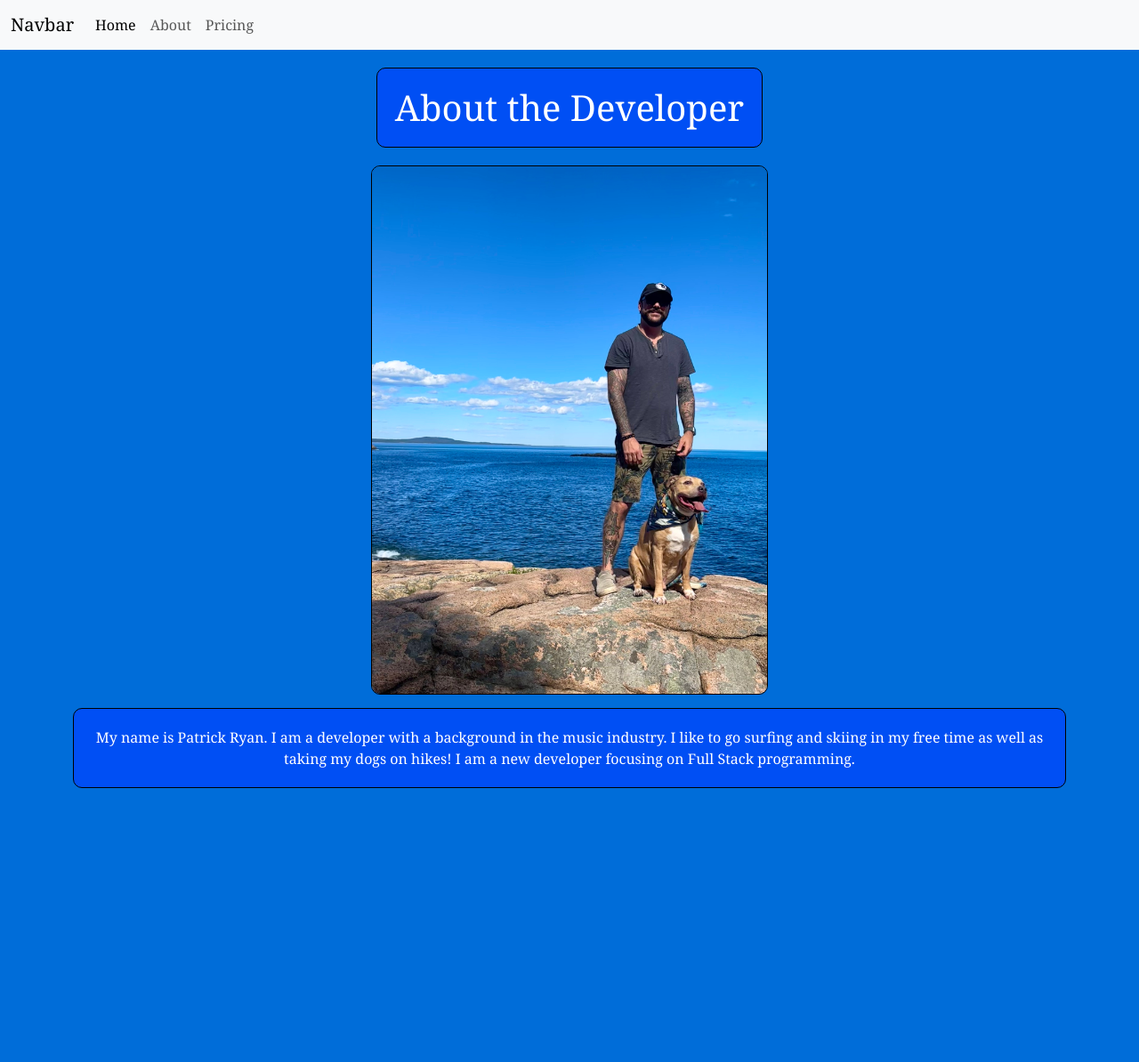
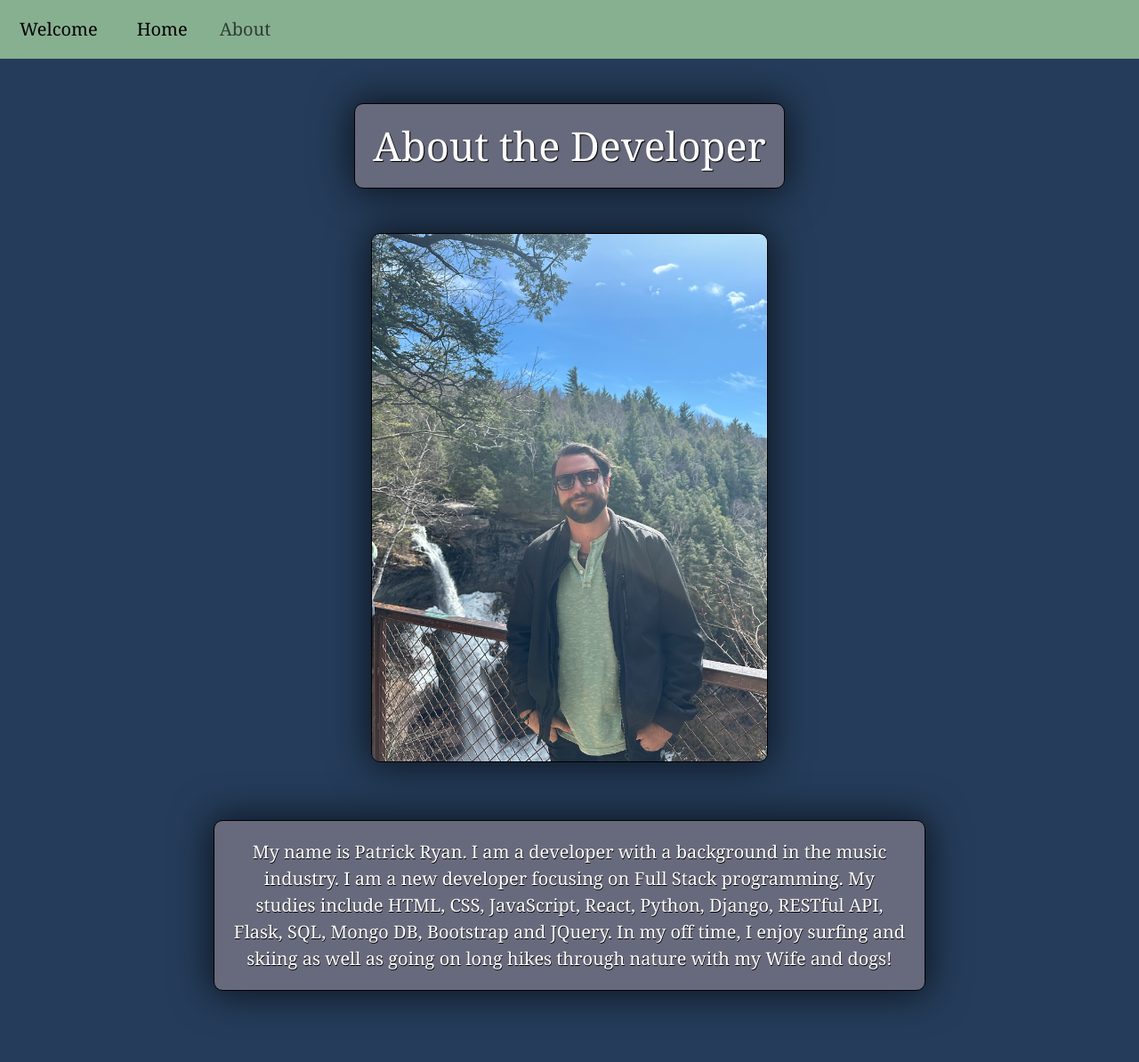
Before and after one commit to patrickryan331/112django, a Django app: page /about/ in a window 1280 px wide. Shown: the whole page at 89% size. Before the commit the page ends 886 px from the top, so only its background shows below. Run offline with Django 5.2, Linux system fonts and the light colour scheme.

Commit message:
Assignment 1

```diff
--- a/static/css/base.css
+++ b/static/css/base.css
@@ -1,19 +1,31 @@
 
 body {
-    background-color: rgb(0, 109, 217);
+    background-color: #253D5B;
     color: white;
     font-family: Georgia, 'Times New Roman', Times, serif;
 }
 
 h1 {
     border: 1px solid black;
-    background-color: rgba(0, 68, 255, 0.712);
+    background-color:  #67697C;
     border-radius: 10px;
-    margin: 20px auto 20px auto;
+    margin: 50px auto 40px auto;
     padding: 20px;
+    font-size: 45px;
+    -webkit-box-shadow: 0px 0px 43px 5px rgba(0,0,0,0.63);
+    -moz-box-shadow: 0px 0px 43px 5px rgba(0,0,0,0.63);
+    box-shadow: 0px 0px 43px 5px rgba(0,0,0,0.63);
+    text-shadow: 1px 1px 1px rgb(0, 0, 0);
 }
 
 .about_container {
+    display: flex;
+    flex-direction: column;
+    align-items: center;
+    justify-content: center;
+}
+
+.home_container {
     display: flex;
     flex-direction: column;
     align-items: center;
@@ -25,13 +37,38 @@ h1 {
     width: 40%;
     border: 1px solid black;
     border-radius: 10px;
+    margin: 10px auto 30px auto;
+    -webkit-box-shadow: 0px 0px 43px 5px rgba(0,0,0,0.63);
+    -moz-box-shadow: 0px 0px 43px 5px rgba(0,0,0,0.63);
+    box-shadow: 0px 0px 43px 5px rgba(0,0,0,0.63);
 }
 
 .about_p {
     border: 1px solid black;
-    background-color: rgba(0, 68, 255, 0.712);
+    background-color: #67697C;
     border-radius: 10px;
     padding: 20px;
-    margin-top: 15px;
+    margin: 35px auto 80px auto;
     text-align: center;
+    font-size: 20px;
+    width: 800px;
+    -webkit-box-shadow: 0px 0px 43px 5px rgba(0,0,0,0.63);
+    -moz-box-shadow: 0px 0px 43px 5px rgba(0,0,0,0.63);
+    box-shadow: 0px 0px 43px 5px rgba(0,0,0,0.63);
+    text-shadow: .5px .5px .5px rgb(0, 0, 0);
 }
+
+.navbar {
+    background-color:  #87b091;
+    font-size: 20px;
+    font-weight: 550;
+    padding: 10px;
+}
+
+.navbar ul {
+    margin-left: 20px;
+}
+
+.navbar li {
+    margin-right: 20px;
+}
--- a/templates/base.html
+++ b/templates/base.html
@@ -13,9 +13,9 @@
         <link href="{% static 'css/base.css' %}" rel="stylesheet">
 </head>
 <body>
-    <nav class="navbar navbar-expand-lg bg-body-tertiary">
+    <nav class="navbar navbar-expand-lg ">
         <div class="container-fluid">
-        <a class="navbar-brand" href="{% url 'home' %}">Navbar</a>
+        <a class="navbar-brand" href="{% url 'home' %}">Welcome</a>
         <button class="navbar-toggler" type="button" data-bs-toggle="collapse" data-bs-target="#navbarNav" aria-controls="navbarNav" aria-expanded="false" aria-label="Toggle navigation">
             <span class="navbar-toggler-icon"></span>
         </button>
@@ -26,9 +26,6 @@
             </li>
             <li class="nav-item">
                 <a class="nav-link" href="{% url 'about' %}">About</a>
-            </li>
-            <li class="nav-item">
-                <a class="nav-link" href="#">Pricing</a>
             </li>
             </ul>
         </div>
--- a/templates/pages/about.html
+++ b/templates/pages/about.html
@@ -6,10 +6,10 @@
 {% block content %}
 <div class="about_container">
 <h1>About the Developer</h1>
-<img class="about_img" src="/static/img/IMG_1975.jpeg" alt="">
+<img class="about_img" src="/static/img/about.JPG" alt="">
 
     <p class="about_p">
-        My name is Patrick Ryan. I am a developer with a background in the music industry. I like to go surfing and skiing in my free time as well as taking my dogs on hikes! I am a new developer focusing on Full Stack programming.
+        My name is Patrick Ryan. I am a developer with a background in the music industry. I am a new developer focusing on Full Stack programming. My studies include HTML, CSS, JavaScript, React, Python, Django, RESTful API, Flask, SQL, Mongo DB, Bootstrap and JQuery. In my off time, I enjoy surfing and skiing as well as going on long hikes through nature with my Wife and dogs!
     </p>
 
 </div>
--- a/templates/pages/home.html
+++ b/templates/pages/home.html
@@ -4,6 +4,8 @@
 {% block title %}Home{% endblock title %}
 
 {% block content %}
+<div class="home_container">
 <h1>Home</h1>
 <p>Welcome to my Home Page!</p>
+</div>
 {% endblock content %}
```
Also changed, not shown: static/img/about.JPG (added), static/img/sunset.jpeg (added).
